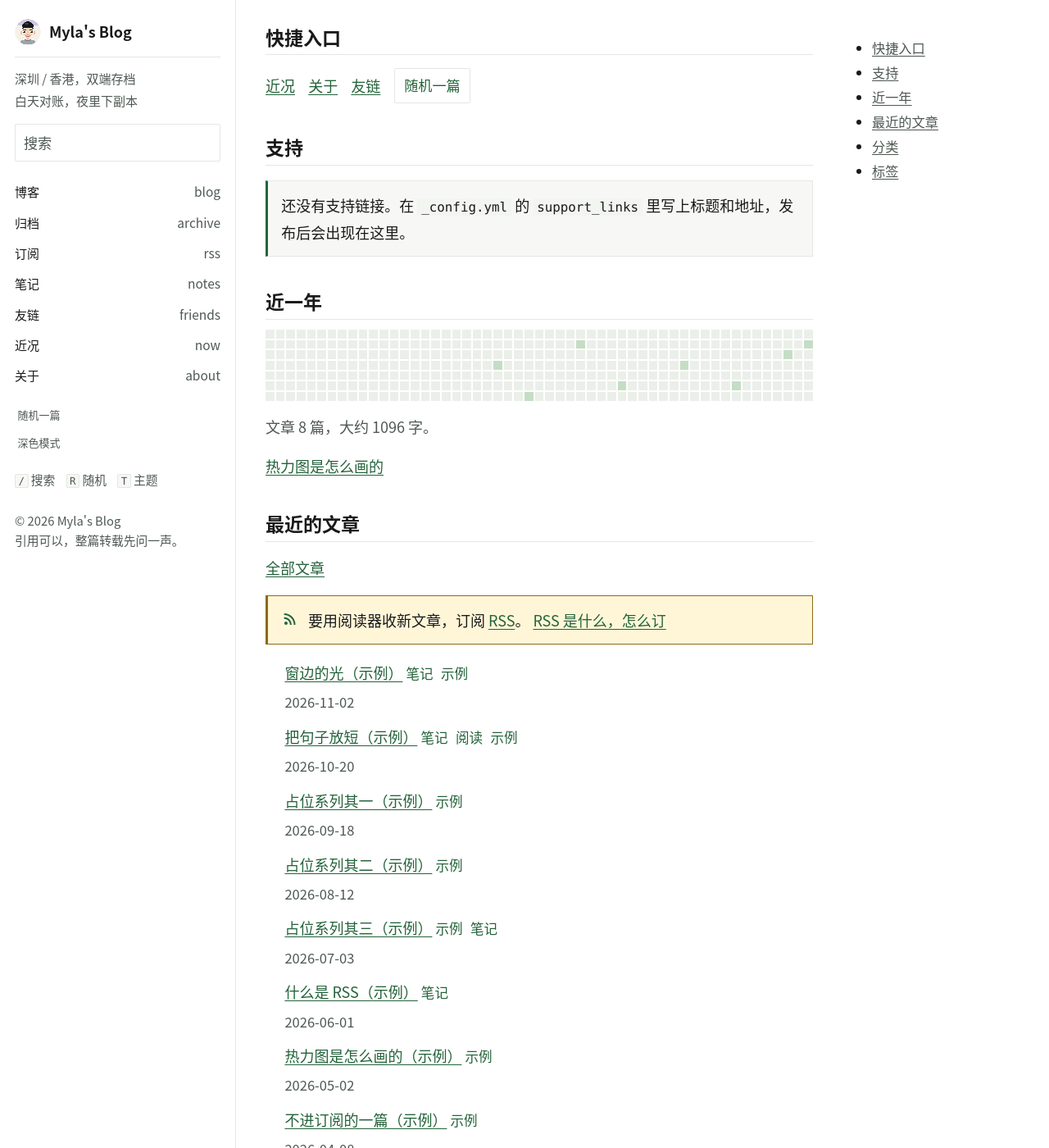
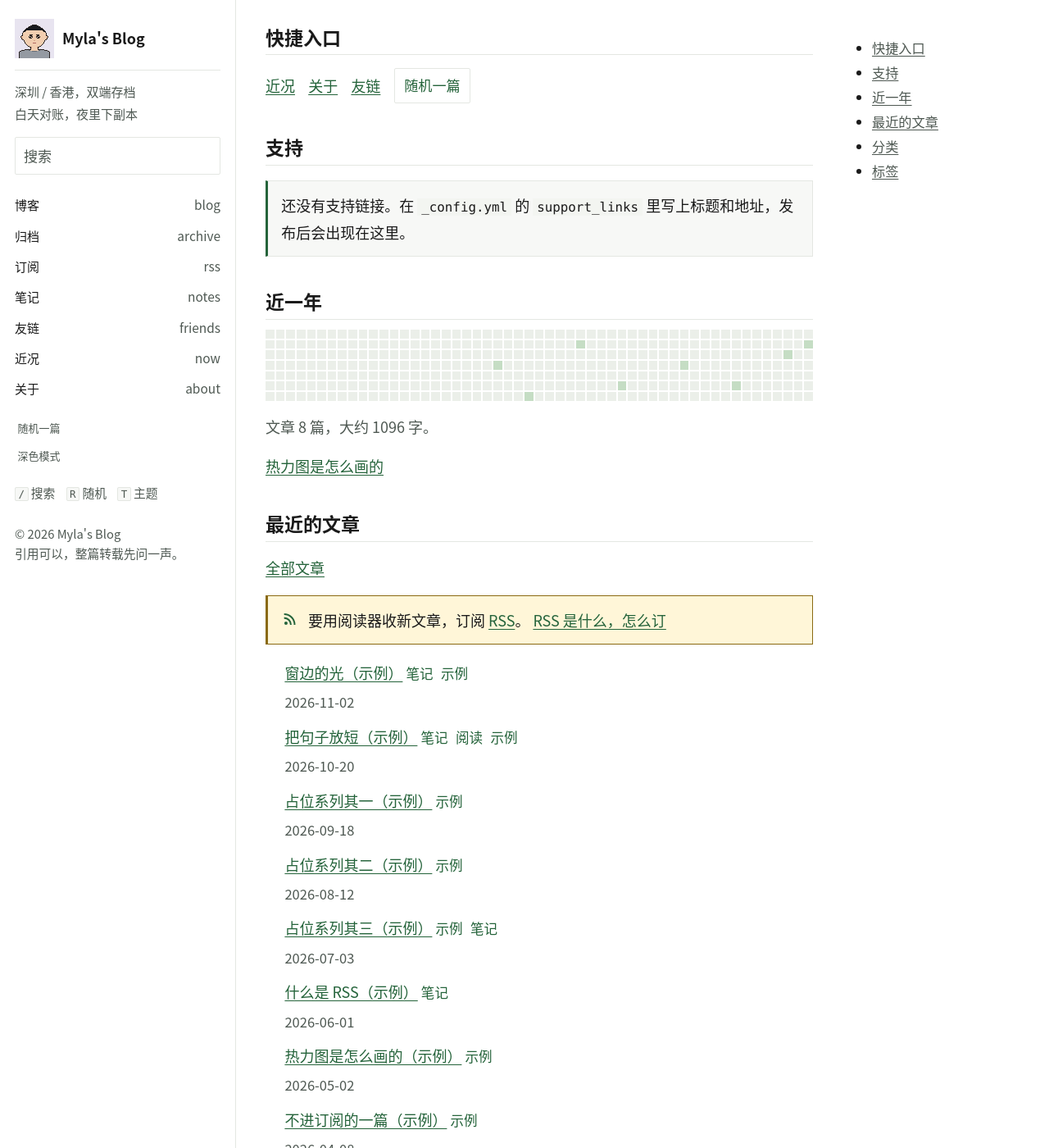
Before and after one commit to Petitchaton78/myla-blog, a Jekyll site: the page built from index.html, in a window 1280 px wide and 1400 px high. Shown: the whole window at 82% size. Built offline with Jekyll 4.4.1, drawn with Linux system fonts in a browser that asks for light colours.

Commit message:
Redraw the avatar on one even 48 by 48 pixel grid.
The old mark cropped the sprite into a circle and split the background in two, so the eyes and hair stepped off the grid. This one is a mirrored square sprite, shown at 48 pixels with nearest-neighbor scaling.

Co-authored-by: Myla <Petitchaton78@users.noreply.github.com>

```diff
--- a/_includes/header.html
+++ b/_includes/header.html
@@ -6,7 +6,7 @@
     <label for="menu-control" aria-label="打开菜单">
       <svg class="book-icon" viewBox="0 0 24 24" aria-hidden="true"><path fill="currentColor" d="M3 6h18v2H3V6zm0 5h18v2H3v-2zm0 5h18v2H3v-2z"/></svg>
     </label>
-    <strong><a class="mobile-brand" href="{{ '/' | relative_url }}"><img class="site-mark" src="{{ '/assets/logo.png' | relative_url }}" alt="" width="32" height="32"><span>{{ site.title }}</span></a></strong>
+    <strong><a class="mobile-brand" href="{{ '/' | relative_url }}"><img class="site-mark" src="{{ '/assets/logo.png' | relative_url }}" alt="" width="48" height="48"><span>{{ site.title }}</span></a></strong>
     <label for="toc-control" class="toc-toggle" aria-label="打开目录">
       <svg class="book-icon" viewBox="0 0 24 24" aria-hidden="true"><path fill="currentColor" d="M4 6h10v2H4V6zm0 5h16v2H4v-2zm0 5h12v2H4v-2z"/></svg>
     </label>
--- a/_includes/sidebar.html
+++ b/_includes/sidebar.html
@@ -7,7 +7,7 @@
     <nav aria-label="站点">
       <h2 class="book-brand">
         <a class="flex align-center" href="{{ '/' | relative_url }}">
-          <img class="site-mark" src="{{ '/assets/logo.png' | relative_url }}" alt="" width="32" height="32">
+          <img class="site-mark" src="{{ '/assets/logo.png' | relative_url }}" alt="" width="48" height="48">
           <span>{{ site.title }}</span>
         </a>
       </h2>
--- a/assets/css/style.css
+++ b/assets/css/style.css
@@ -115,11 +115,10 @@ body {
 
 img { max-width: 100%; height: auto; }
 .site-mark {
-  width: 32px;
-  height: 32px;
-  flex: 0 0 32px;
+  width: 48px;
+  height: 48px;
+  flex: 0 0 48px;
   display: block;
-  border-radius: 50%;
   image-rendering: pixelated;
 }
 
@@ -297,7 +296,7 @@ button.random:hover,
   align-items: center;
   gap: 0.4rem;
 }
-.book-header .site-mark { width: 32px; height: 32px; flex-basis: 32px; }
+.book-header .site-mark { width: 48px; height: 48px; flex-basis: 48px; }
 
 .key-hints { margin: 0.9rem 0 0; color: var(--muted); font-size: 0.82rem; }
 .key-hints span { margin-right: 0.55rem; }
```
Also changed, not shown: assets/logo.png, favicon.png.
